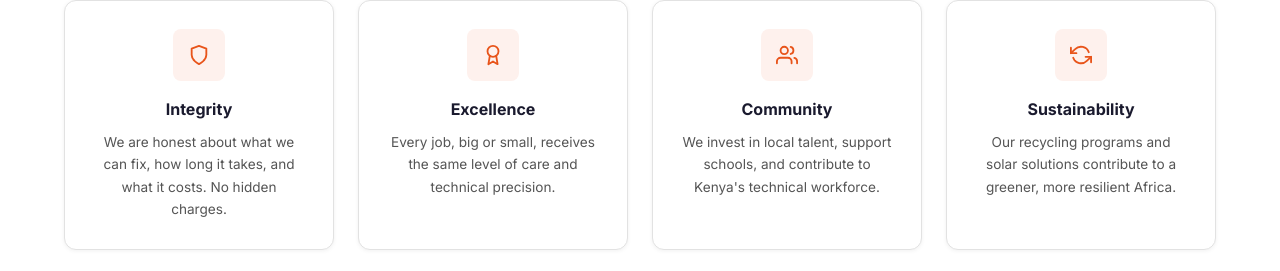
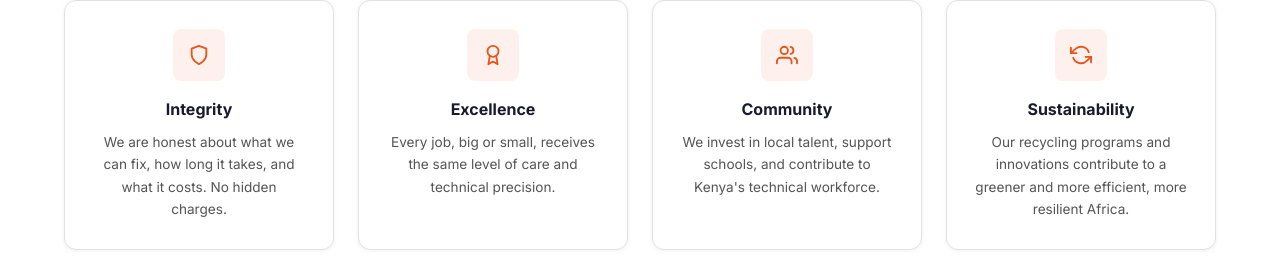
Before and after one commit to oscarnyamosi1/karuworks, a React (Vite) app: page /about in a window 1280 px wide. Shown: the part 1719-1990 px from the top of the page. Built offline with nearby package versions, Linux system fonts and the light colour scheme.

Commit message:
finalizing v2

```diff
--- a/src/pages/About.tsx
+++ b/src/pages/About.tsx
@@ -40,7 +40,7 @@ const values = [
       </svg>
     ),
     title: "Sustainability",
-    desc: "Our recycling programs and solar solutions contribute to a greener, more resilient Africa.",
+    desc: "Our recycling programs and innovations contribute to a greener and more efficient, more resilient Africa.",
   },
 ];
 
```
